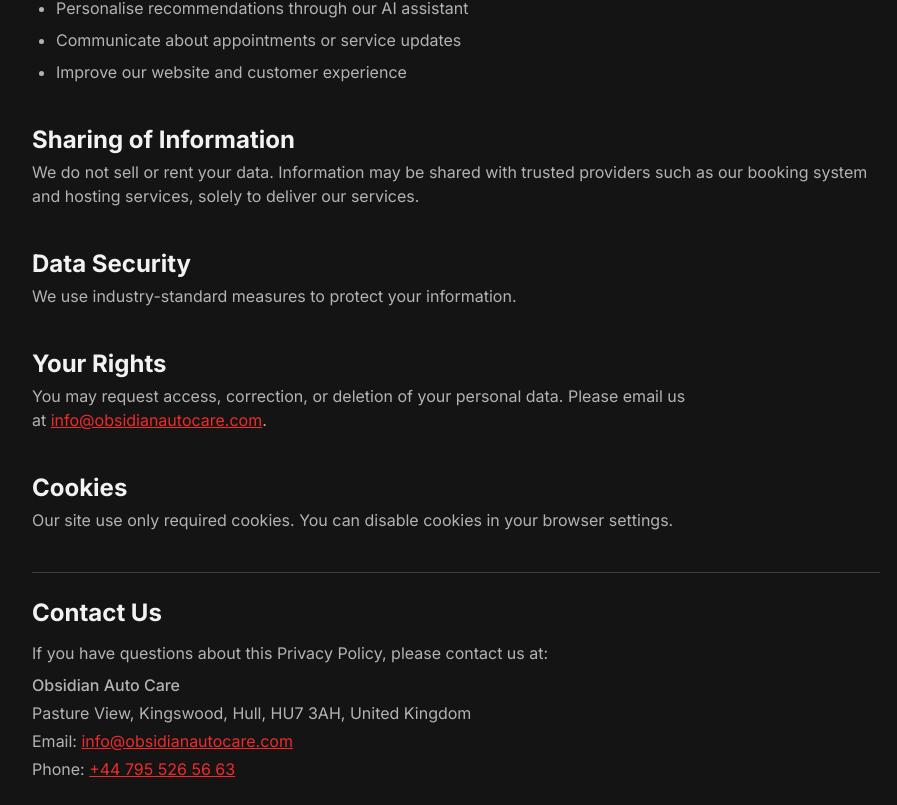
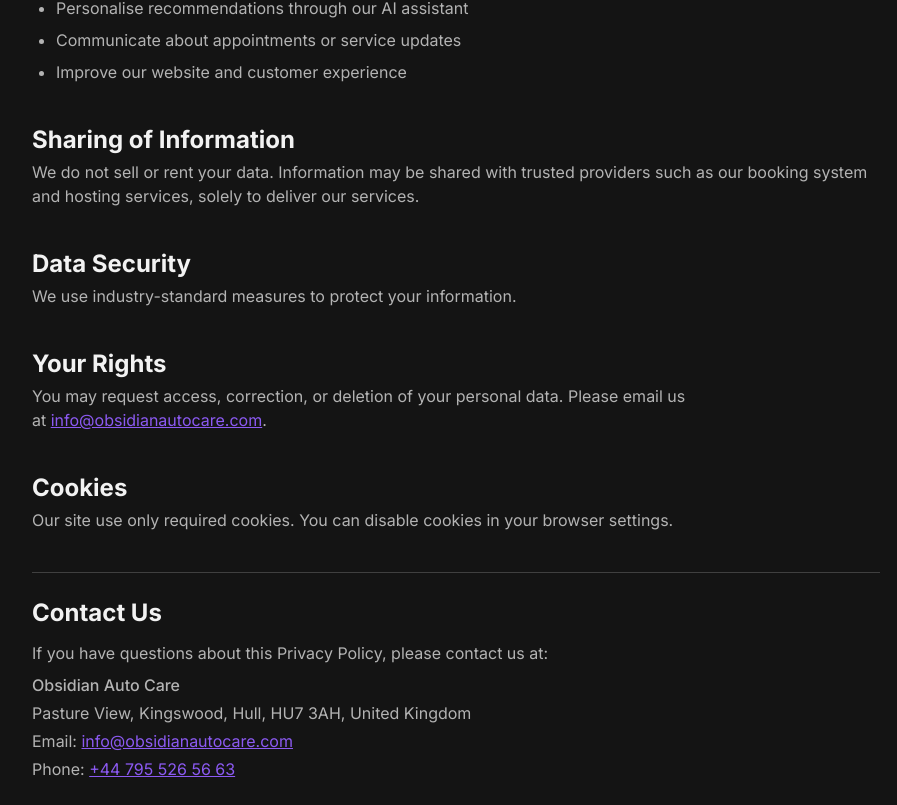
Before and after one commit to nicitaacom/client-obsidian-auto-care, a Next.js app: page /privacy-policy in a window 1280 px wide. Shown: the part 516-1321 px from the top of the page, without its empty margins (184-1081 px from the left). Built offline with nearby package versions, Linux system fonts and the light colour scheme.

Commit message:
style: bkack&purple and white&purple

```diff
--- a/app/globals.css
+++ b/app/globals.css
@@ -1,10 +1,9 @@
 @tailwind base;
 @tailwind components;
 @tailwind utilities;
-
 @layer base {
   .dark {
-    --brand: 0deg 85% 55%; /* Vibrant red */
+    --brand: 260deg 85% 65%; /* Vibrant purple */
     --background: 0deg 0% 8%; /* Deep black */
     --foreground: 0deg 0% 15%; /* Dark gray cards */
     --foreground-accent: 0deg 0% 20%; /* Slightly lighter gray */
@@ -14,7 +13,7 @@
 
     /* The same colors */
     --border-color: 0deg 0% 25%; /* Subtle borders */
-    --icon-color: 0deg 85% 55%; /* Red icons for accent */
+    --icon-color: 260deg 85% 65%; /* Purple icons for accent */
 
     /* Support colors */
     --info: 210deg 80% 65%;
@@ -24,7 +23,7 @@
   }
 
   .light {
-    --brand: 0deg 85% 50%; /* Vibrant red */
+    --brand: 260deg 85% 55%; /* Vibrant purple */
     --background: 0deg 0% 98%; /* Near white */
     --foreground: 0deg 0% 100%; /* Pure white cards */
     --foreground-accent: 0deg 0% 96%; /* Light gray accent */
@@ -34,7 +33,7 @@
 
     /* The same colors */
     --border-color: 0deg 0% 85%; /* Light borders */
-    --icon-color: 0deg 85% 50%; /* Red icons for accent */
+    --icon-color: 260deg 85% 55%; /* Purple icons for accent */
 
     /* Support colors */
     --info: 210deg 80% 55%;
@@ -43,7 +42,6 @@
     --success: 120deg 70% 45%;
   }
 }
-
 html,
 body,
 :root {
```
Also changed, not shown: 1 other file (tests, documents, lock files or other folders).
